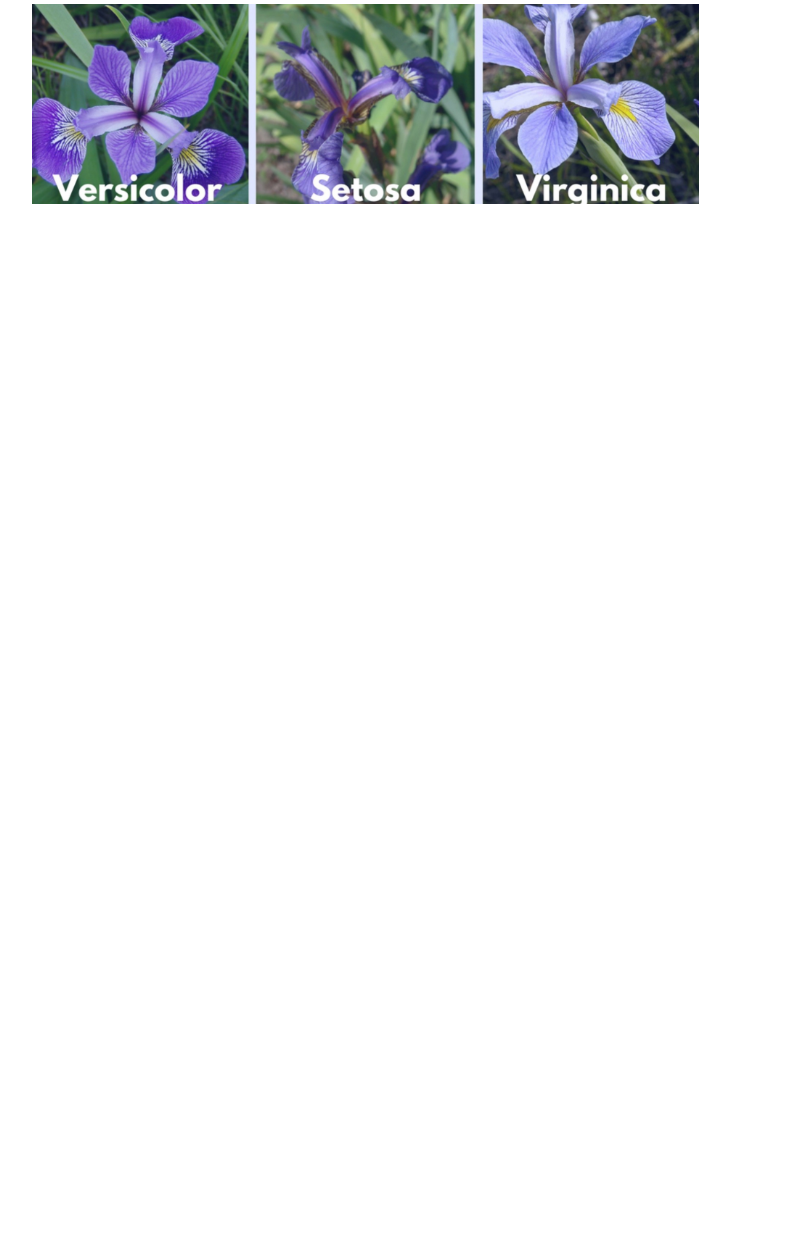
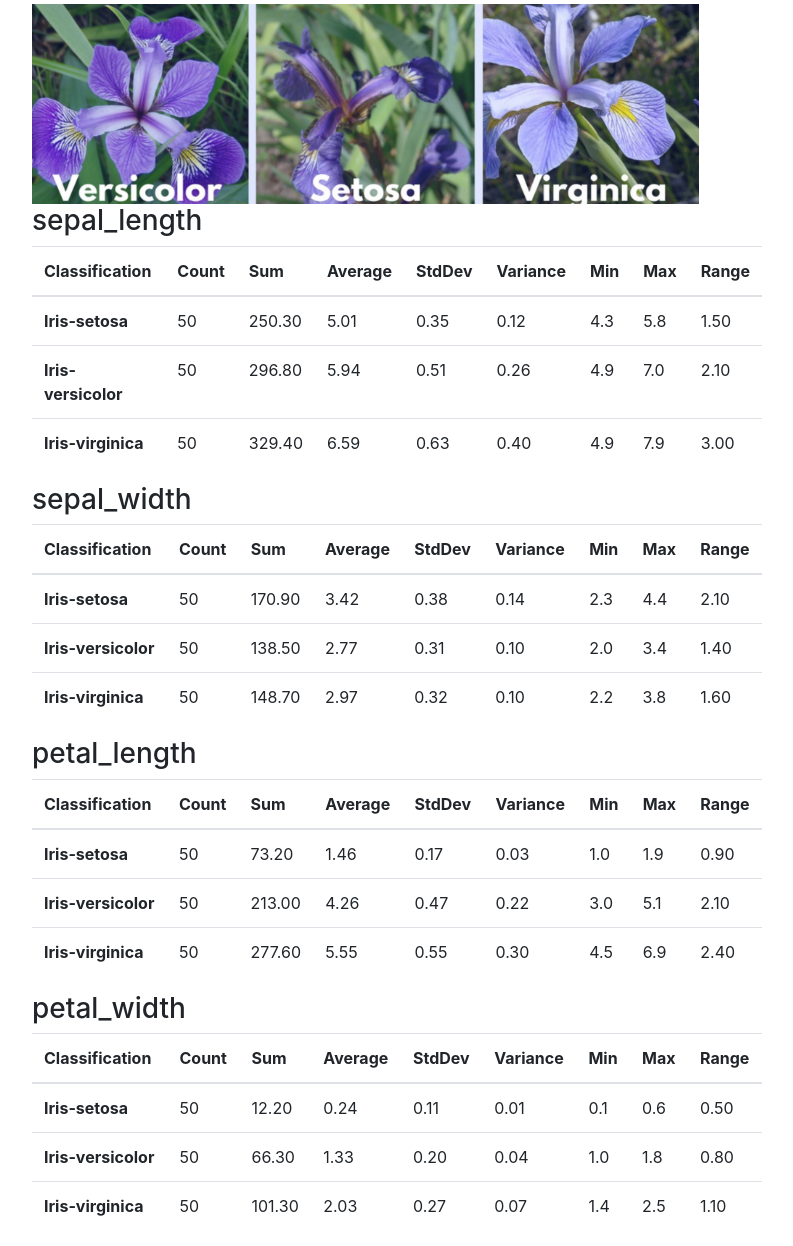
Before and after one commit to jeffeck/tf_site, a Django app: page /iris/ in a window 1280 px wide. Shown: the part 188-1434 px from the top of the page, without its empty margins (53-846 px from the left). Before the commit the page ends 392 px from the top, so only its background shows below. Run offline with Django 3.2, Linux system fonts and the light colour scheme; data comes from the database, SQL or seed files in the repository; both versions use the stored data as it was after the commit; some libraries are stand-ins or nearby versions.

Commit message:
About to start refactoring.

```diff
--- a/tf_site/iris/templates/iris/index.html
+++ b/tf_site/iris/templates/iris/index.html
@@ -1,5 +1,9 @@
 {% extends "iris/base.html" %}
 {% load static %}
+{% load math %}
+
+
+
 {% block content %}
 
 There are {{ iris_list.count }} objects that were returned<br><br>
@@ -10,5 +14,55 @@ There are {{ iris_list.count }} objects that were returned<br><br>
     {% endfor %}
 </ul>
 
-<img src="{% static 'all_iris.jpg' %}" height="200px">
+<img src="{% static 'all_iris.jpg' %}" height="200px"><br>
+
+
+ <!-- [Count, classifications, attributes] -->
+{% for key, value in iris_list.items %}
+
+    <!-- Attributes is a nested dict and needs to be looped -->
+    {% if key  == "attributes" %}
+
+        <!-- k = [sepel_length, sepal_width, petal_length, petal_width] -->
+        {% for k, val in value.items %}
+            <h3>{{ k }}</h3>
+
+            <table class="table">
+                <thead>
+                    <tr>
+                        <th scope="col">Classification</th>
+                        <th scope="col">Count</th>
+                        <th scope="col">Sum</th>
+                        <th scope="col">Average</th>
+                        <th scope="col">StdDev</th>
+                        <th scope="col">Variance</th>
+                        <th scope="col">Min</th>
+                        <th scope="col">Max</th>
+                        <th scope="col">Range</th>
+                    </tr>
+                </thead>
+                <tbody>
+
+                <!-- [classification, avg, count, max, min, stddev, sum, variance] -->
+                {% for v in val %}
+                    <tr>
+                        <th scope="row">{{ v.classification }}</th>
+                        <td>{{ v.count }}</td>
+                        <td>{{ v.sum|stringformat:'1.2f' }}</td>
+                        <td>{{ v.avg|stringformat:'1.2f' }}</td>
+                        <td>{{ v.stddev|stringformat:'1.2f' }}</td>
+                        <td>{{ v.variance|stringformat:'1.2f' }}</td>
+                        <td>{{ v.min }}</td>
+                        <td>{{ v.max }}</td>
+                        <td>{{ v.max|subtract:v.min|stringformat:'1.2f' }}</td>
+                    </tr>
+
+                {% endfor %}
+                </tbody>
+            </table>
+        {% endfor %}
+    {% endif %}
+
+{% endfor %}
+
 {% endblock %}
--- /dev/null
+++ b/tf_site/iris/templatetags/desktop.ini
@@ -0,0 +1,4 @@
+[.ShellClassInfo]
+InfoTip=This folder is shared online.
+IconFile=C:\Program Files\Google\Drive\googledrivesync.exe
+IconIndex=16
--- /dev/null
+++ b/tf_site/iris/templatetags/math.py
@@ -0,0 +1,7 @@
+from django import template
+
+register = template.Library()
+
+@register.filter
+def subtract(value, arg):
+    return value - arg
--- a/tf_site/iris/views.py
+++ b/tf_site/iris/views.py
@@ -2,13 +2,40 @@ import os
 
 from django import forms
 from django.contrib import messages
-from django.db.models import Count
+from django.db.models import Avg, Count, Max, Min, StdDev, Sum, Variance
 from django.http import HttpResponse, HttpResponseRedirect, JsonResponse
 from django.shortcuts import render
 from django.views import generic
 
 from .forms import IrisEditForm, NameForm, UploadFileForm #, ModelFormWithFileField
 from .models import Iris
+
+def counts_by_class():
+    """
+    Retrieves all objects from the model and provides a count for each classification
+    """
+    return Iris.objects.values('classification').annotate(Count('classification'))
+
+#TODO:
+#   mean
+#   median
+#   mode
+#   range
+#   variance
+
+def avg_by_class(field):
+    """
+    Retrieves all objects from the model and provides the average for each classification
+    """
+    # TODO: standardize formatting (number of decimals)
+    return Iris.objects.values('classification').annotate(avg=Avg(field),
+                                                          count=Count(field),
+                                                          max=Max(field),
+                                                          min=Min(field),
+                                                          stddev=StdDev(field),
+                                                          sum=Sum(field),
+                                                          variance=Variance(field),
+                                                         )
 
 class IndexView(generic.ListView):
     template_name = 'iris/index.html'
@@ -17,10 +44,16 @@ class IndexView(generic.ListView):
     def get_queryset(self):
         context = {
             'count': Iris.objects.all().count(),
-            'classifications': Iris.objects.values('classification').annotate(Count('classification')),
-            'one': 1,
-            'two': 2,
+            'classifications': counts_by_class(),
+            'attributes': {
+                'sepal_length': avg_by_class('sepal_length'),
+                'sepal_width': avg_by_class('sepal_width'),
+                'petal_length': avg_by_class('petal_length'),
+                'petal_width': avg_by_class('petal_width'),
+            }
         }
+
+
         return context
 
 class DetailView(generic.DetailView):
```
Also changed, not shown: tf_site/sqlite_commands.sql (+11 -0 lines), tf_site/db.sqlite3, tf_site/iris/templatetags/__init__.py (added).
